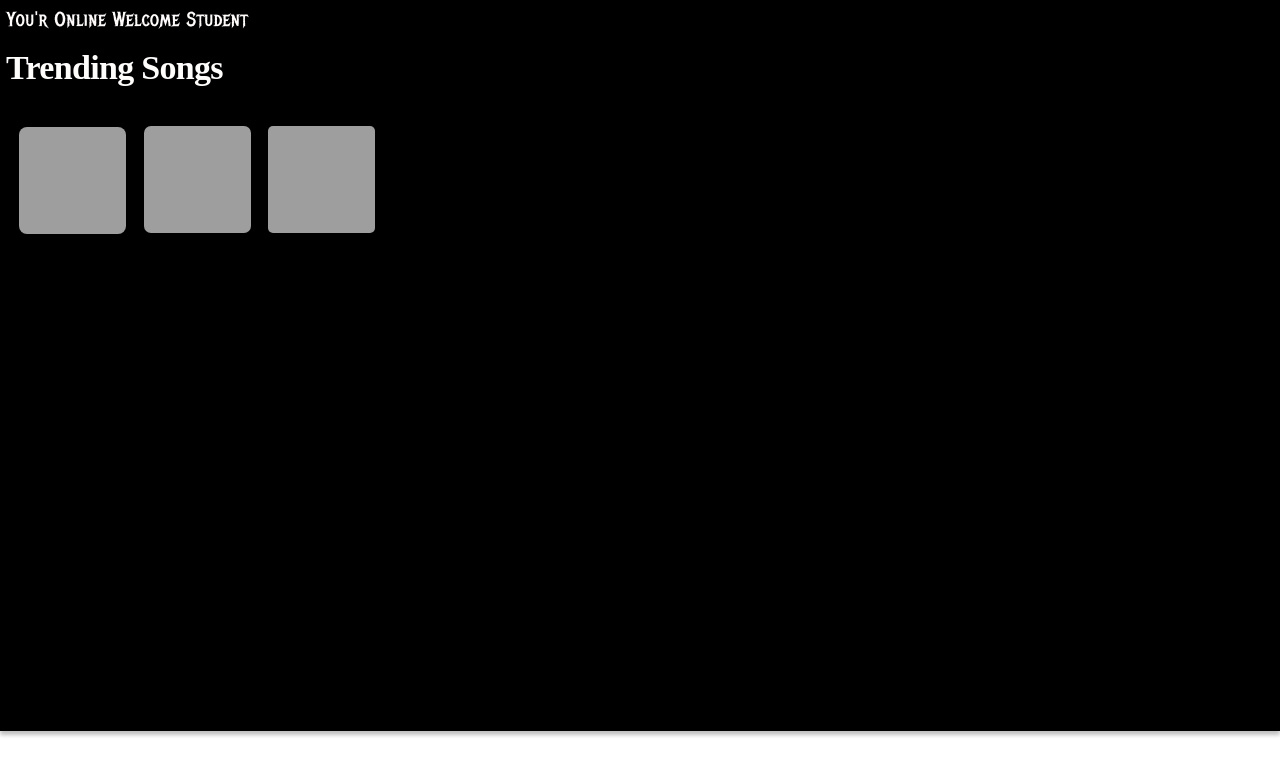
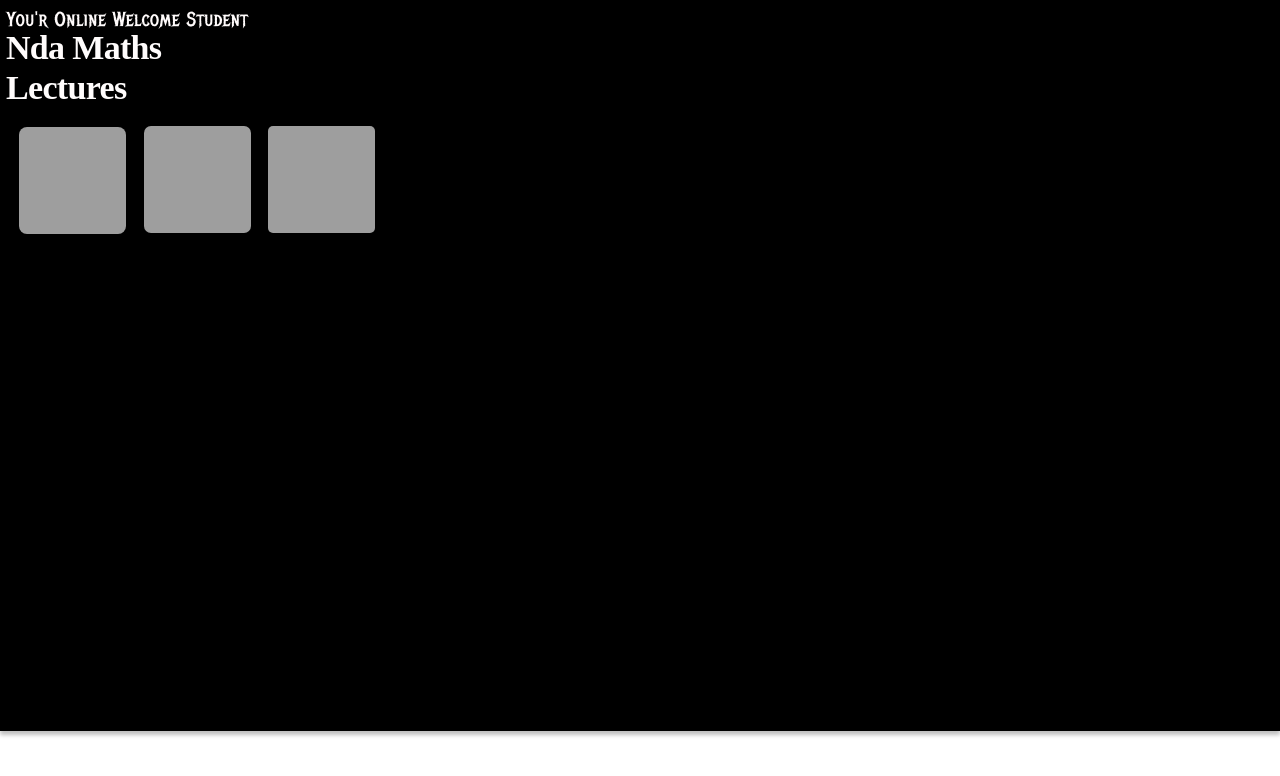
Before and after one commit to Aman32-web/portfolio, a plain HTML site: page index.html in a window 1280 px wide. Drawn offline with Linux system fonts and the light colour scheme; grey boxes are pictures that could not be loaded.

Commit message:
Update index.html

```diff
--- a/index.html
+++ b/index.html
@@ -14,7 +14,7 @@
            You'r Online Welcome Student
         </p>
         <p class="trend">
-                Trending Songs
+                Nda Maths Lectures
         </p>
         <section class="main">
         <p class="box1"> </p>
```
